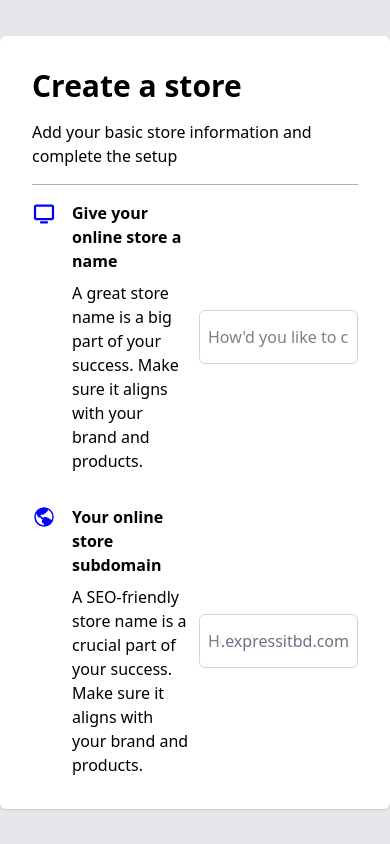
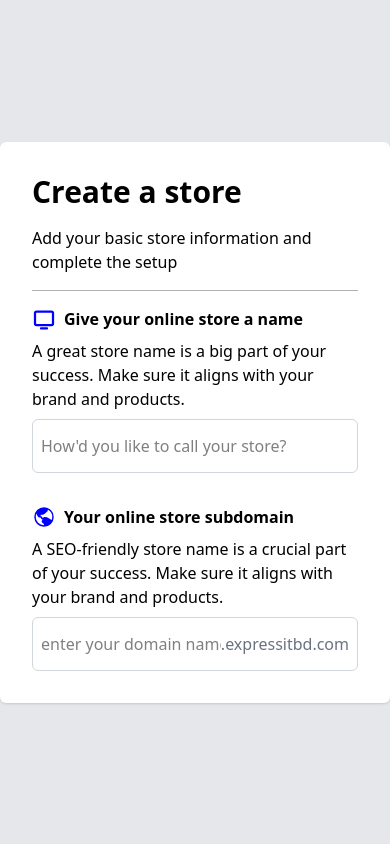
Before and after one commit to naimdotcom/store-creation-and-domain-check, a Next.js app: page / in a window 390 px wide. Built offline with nearby package versions, Linux system fonts and the light colour scheme.

Commit message:
Refactor form layout and validation handling in Home component

```diff
--- a/src/app/page.tsx
+++ b/src/app/page.tsx
@@ -36,9 +36,12 @@ export default function Home() {
     const { name, value } = e.target;
     setStoreInfo({ ...storeInfo, [name]: value });
   };
+
+  console.log("storeInfo", storeInfo);
   return (
     <>
-      <div className="min-h-screen bg-gray-200 flex items-center justify-center">
+      <div className="bg-gray-200">
+        <div className="container min-h-screen mx-auto flex items-center justify-center">
           <div className="bg-white p-8 rounded-md shadow">
             <div>
               <h1 className="text-3xl font-bold mb-4">Create a store</h1>
@@ -49,7 +52,7 @@ export default function Home() {
             {/* Form */}
             <div className="space-y-8">
               {/* store name */}
-            <div className="grid grid-cols-2 items-center gap-2">
+              <div className="grid grid-cols-1 md:grid-cols-2 items-center gap-2">
                 <FormLabelInfo
                   title="Give your online store a name"
                   icon={<MonitorIcon color="blue" size={24} weight="bold" />}
@@ -62,12 +65,13 @@ export default function Home() {
                   className={`border px-2 py-3.5 rounded-md focus-visible:outline-none ${
                     validation.storeName ? "border-red-500" : "border-gray-300"
                   }`}
+                  onChange={handleOnChange}
                 />
                 <FormValidationMessage message={validation.storeName} />
               </div>
 
               {/* store subdomain */}
-            <div className="grid grid-cols-2 items-center gap-2 ">
+              <div className="grid grid-cols-1 md:grid-cols-2 items-center gap-2 ">
                 <FormLabelInfo
                   title="Your online store subdomain"
                   icon={
@@ -80,19 +84,21 @@ export default function Home() {
                   description="A SEO-friendly store name is a crucial part of your success. Make sure it aligns with your brand and products."
                 />
                 <div
-                className={`relative  flex border px-2 py-3.5 w-full rounded-md ${
-                  validation.storeName ? "border-red-500" : "border-gray-300"
+                  className={`flex items-center border px-2 py-3.5 w-full rounded-md ${
+                    validation.domain ? "border-red-500" : "border-gray-300"
                   }`}
                 >
                   <input
                     type="text"
-                  name="storeName"
-                  placeholder="How'd you like to call your store?"
+                    name="domain"
+                    placeholder="enter your domain name"
                     className={`w-[90%] focus-visible:outline-none`}
+                    onChange={handleOnChange}
                   />
-                <span className="text-gray-500 ">.expressitbd.com</span>
+                  <span className="text-gray-500">.expressitbd.com</span>
                 </div>
-              <FormValidationMessage message={validation.storeName} />
+                <FormValidationMessage message={validation.domain} />
+              </div>
             </div>
           </div>
         </div>
--- a/src/components/FormLabelInfo.tsx
+++ b/src/components/FormLabelInfo.tsx
@@ -8,16 +8,21 @@ type Props = {
 
 const FormLabelInfo = ({ title, description, icon }: Props) => {
   return (
+    <>
       <div className="flex items-start gap-4 ">
-      <div>
+        <div className="hidden md:block">
           <span>{icon}</span>
         </div>
         <div className="space-y-2">
+          <div className="flex items-center gap-2">
+            <span className="block md:hidden">{icon}</span>
             <h2 className="font-bold">{title}</h2>
+          </div>
           {/* todo: fix the max width for the description */}
           <p className="text-black max-w-[500px]">{description}</p>
         </div>
       </div>
+    </>
   );
 };
 
```
Lines whose indentation alone changed are shown as unchanged.
